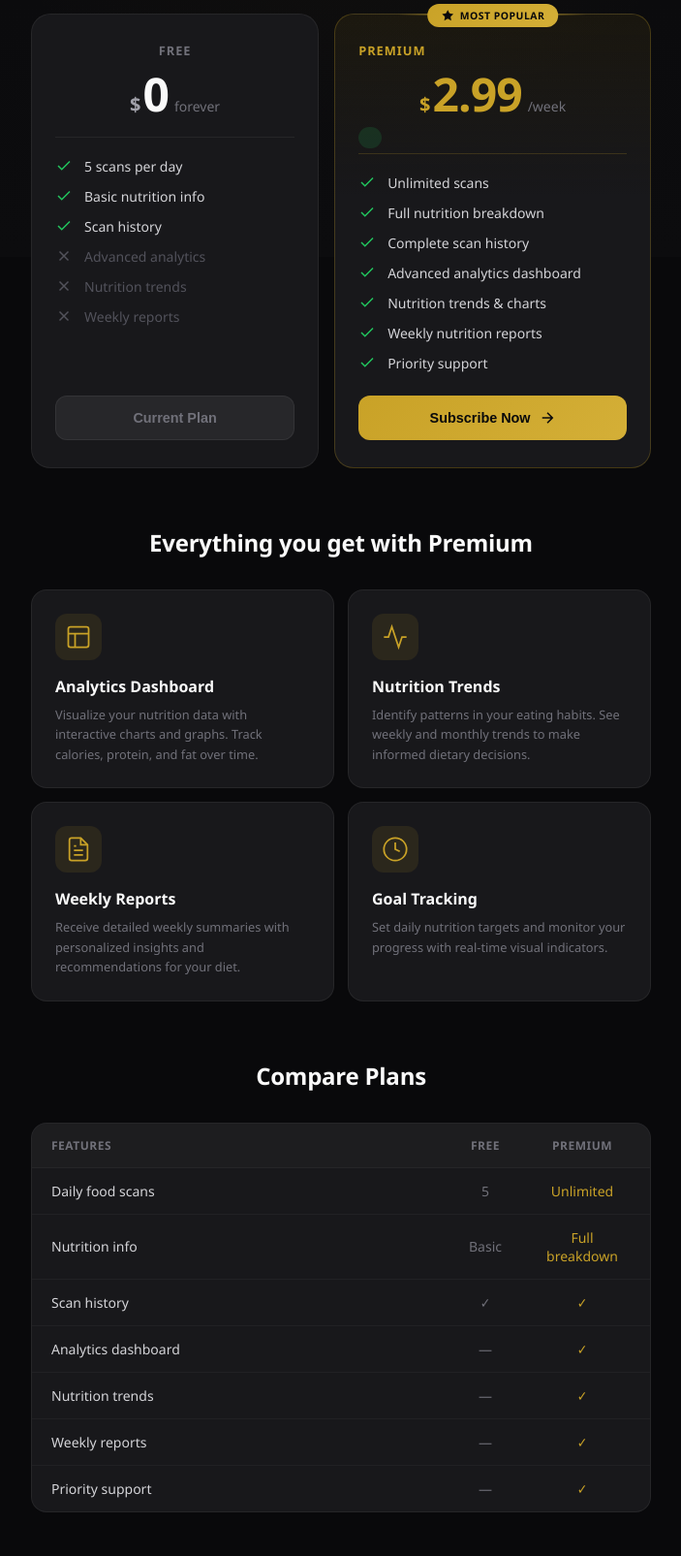
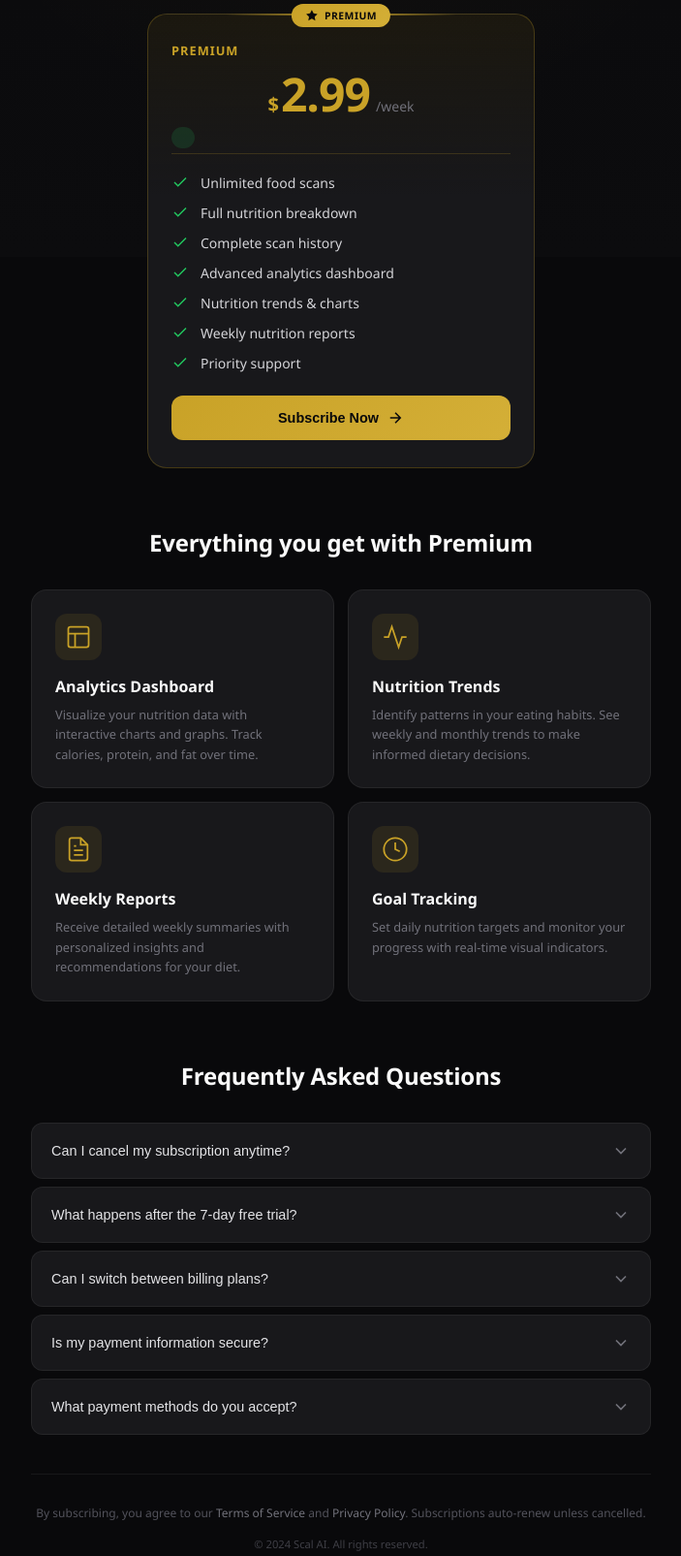
Before and after one commit to victoriaocran2131-star/scal-ai, a website: page subscription.html in a window 1280 px wide. Shown: the part 535-2140 px from the top of the page at 97% size, without its empty margins (288-991 px from the left). Drawn offline with Linux system fonts and the light colour scheme; no server answers; sample sign-in values are in the browser's storage.

Commit message:
Remove free plan from subscription page

```diff
--- a/style.css
+++ b/style.css
@@ -1844,6 +1844,13 @@ body::before {
     margin-bottom: 60px;
 }
 
+.pricing-cards.single {
+    grid-template-columns: 1fr;
+    max-width: 400px;
+    margin-left: auto;
+    margin-right: auto;
+}
+
 .pricing-card {
     background: #18181b;
     border-radius: 20px;
--- a/subscription.html
+++ b/subscription.html
@@ -43,51 +43,12 @@
             </div>
         </div>
 
-        <div class="pricing-cards">
-            <div class="pricing-card free-card">
-                <div class="card-header">
-                    <div class="plan-tier">Free</div>
-                    <div class="plan-price-row">
-                        <span class="currency">$</span>
-                        <span class="amount">0</span>
-                        <span class="period">forever</span>
-                    </div>
-                </div>
-                <div class="card-divider"></div>
-                <ul class="plan-perks">
-                    <li class="perk included">
-                        <svg class="perk-icon" viewBox="0 0 24 24" fill="none" stroke="currentColor" stroke-width="2"><path d="M20 6L9 17l-5-5"/></svg>
-                        5 scans per day
-                    </li>
-                    <li class="perk included">
-                        <svg class="perk-icon" viewBox="0 0 24 24" fill="none" stroke="currentColor" stroke-width="2"><path d="M20 6L9 17l-5-5"/></svg>
-                        Basic nutrition info
-                    </li>
-                    <li class="perk included">
-                        <svg class="perk-icon" viewBox="0 0 24 24" fill="none" stroke="currentColor" stroke-width="2"><path d="M20 6L9 17l-5-5"/></svg>
-                        Scan history
-                    </li>
-                    <li class="perk excluded">
-                        <svg class="perk-icon" viewBox="0 0 24 24" fill="none" stroke="currentColor" stroke-width="2"><path d="M18 6L6 18M6 6l12 12"/></svg>
-                        Advanced analytics
-                    </li>
-                    <li class="perk excluded">
-                        <svg class="perk-icon" viewBox="0 0 24 24" fill="none" stroke="currentColor" stroke-width="2"><path d="M18 6L6 18M6 6l12 12"/></svg>
-                        Nutrition trends
-                    </li>
-                    <li class="perk excluded">
-                        <svg class="perk-icon" viewBox="0 0 24 24" fill="none" stroke="currentColor" stroke-width="2"><path d="M18 6L6 18M6 6l12 12"/></svg>
-                        Weekly reports
-                    </li>
-                </ul>
-                <button class="card-btn free-btn" disabled>Current Plan</button>
-            </div>
-
+        <div class="pricing-cards single">
             <div class="pricing-card premium-card">
                 <div class="premium-glow"></div>
                 <div class="popular-badge">
                     <svg width="14" height="14" viewBox="0 0 24 24" fill="currentColor"><path d="M12 2l3.09 6.26L22 9.27l-5 4.87 1.18 6.88L12 17.77l-6.18 3.25L7 14.14 2 9.27l6.91-1.01L12 2z"/></svg>
-                    MOST POPULAR
+                    PREMIUM
                 </div>
                 <div class="card-header premium-header">
                     <div class="plan-tier">Premium</div>
@@ -102,7 +63,7 @@
                 <ul class="plan-perks">
                     <li class="perk included premium-perk">
                         <svg class="perk-icon" viewBox="0 0 24 24" fill="none" stroke="currentColor" stroke-width="2"><path d="M20 6L9 17l-5-5"/></svg>
-                        Unlimited scans
+                        Unlimited food scans
                     </li>
                     <li class="perk included premium-perk">
                         <svg class="perk-icon" viewBox="0 0 24 24" fill="none" stroke="currentColor" stroke-width="2"><path d="M20 6L9 17l-5-5"/></svg>
@@ -166,52 +127,6 @@
                     </div>
                     <h3>Goal Tracking</h3>
                     <p>Set daily nutrition targets and monitor your progress with real-time visual indicators.</p>
-                </div>
-            </div>
-        </div>
-
-        <div class="comparison-section">
-            <h2 class="section-title">Compare Plans</h2>
-            <div class="comparison-table">
-                <div class="comparison-row header-row">
-                    <div class="comparison-feature">Features</div>
-                    <div class="comparison-free">Free</div>
-                    <div class="comparison-premium">Premium</div>
-                </div>
-                <div class="comparison-row">
-                    <div class="comparison-feature">Daily food scans</div>
-                    <div class="comparison-free">5</div>
-                    <div class="comparison-premium">Unlimited</div>
-                </div>
-                <div class="comparison-row">
-                    <div class="comparison-feature">Nutrition info</div>
-                    <div class="comparison-free">Basic</div>
-                    <div class="comparison-premium">Full breakdown</div>
-                </div>
-                <div class="comparison-row">
-                    <div class="comparison-feature">Scan history</div>
-                    <div class="comparison-free">✓</div>
-                    <div class="comparison-premium">✓</div>
-                </div>
-                <div class="comparison-row">
-                    <div class="comparison-feature">Analytics dashboard</div>
-                    <div class="comparison-free">—</div>
-                    <div class="comparison-premium">✓</div>
-                </div>
-                <div class="comparison-row">
-                    <div class="comparison-feature">Nutrition trends</div>
-                    <div class="comparison-free">—</div>
-                    <div class="comparison-premium">✓</div>
-                </div>
-                <div class="comparison-row">
-                    <div class="comparison-feature">Weekly reports</div>
-                    <div class="comparison-free">—</div>
-                    <div class="comparison-premium">✓</div>
-                </div>
-                <div class="comparison-row">
-                    <div class="comparison-feature">Priority support</div>
-                    <div class="comparison-free">—</div>
-                    <div class="comparison-premium">✓</div>
                 </div>
             </div>
         </div>
```
